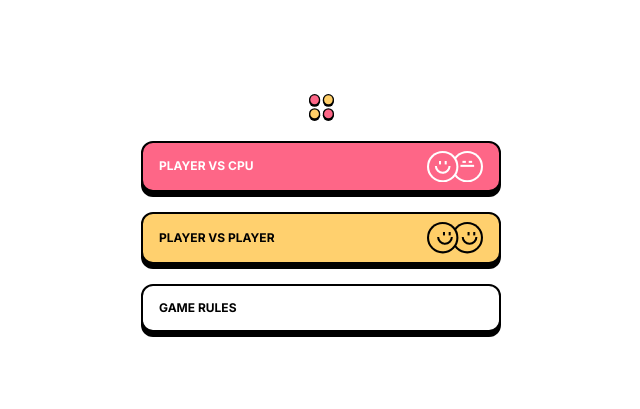
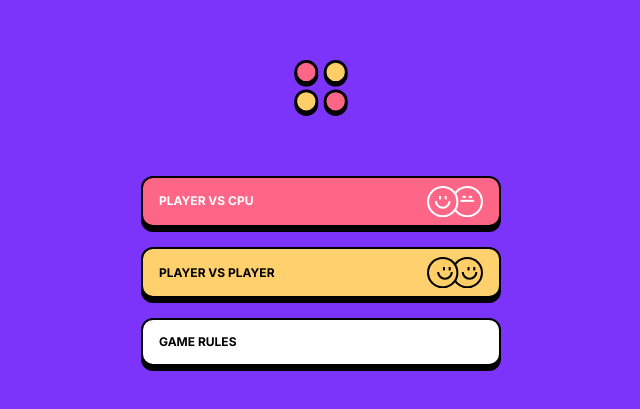
Before and after one commit to aronft/connect4, a Next.js app: page / in a window 1280 px wide. Shown: the part 187-596 px from the top of the page, without its empty margins (319-959 px from the left). Built offline with nearby package versions, Linux system fonts and the light colour scheme.

Commit message:
mend
add logo

```diff
--- a/src/app/layout.tsx
+++ b/src/app/layout.tsx
@@ -1,22 +1,25 @@
-import type { Metadata } from "next";
-import { Inter } from "next/font/google";
-import "./globals.css";
+import type { Metadata } from 'next'
+import { Inter } from 'next/font/google'
+import './globals.css'
+import { cn } from '@/features/core/utils/class-names'
 
-const inter = Inter({ subsets: ["latin"] });
+const inter = Inter({ subsets: ['latin'] })
 
 export const metadata: Metadata = {
-  title: "Create Next App",
-  description: "Generated by create next app",
-};
+    title: 'Create Next App',
+    description: 'Generated by create next app',
+}
 
 export default function RootLayout({
-  children,
+    children,
 }: Readonly<{
-  children: React.ReactNode;
+    children: React.ReactNode
 }>) {
-  return (
-    <html lang="en">
-      <body className={inter.className}>{children}</body>
-    </html>
-  );
+    return (
+        <html lang="en">
+            <body className={cn(inter.className, 'bg-purple-600')}>
+                {children}
+            </body>
+        </html>
+    )
 }
--- a/src/features/core/components/logo.tsx
+++ b/src/features/core/components/logo.tsx
@@ -1,7 +1,19 @@
-import Image from "next/image";
+import Image from 'next/image'
 
-import logo from "@/assets/logo.svg";
+import logo from '@/assets/logo.svg'
+import React from 'react'
+import { cn } from '@/features/core/utils/class-names'
 
-export const Logo = () => {
-  return <Image src={logo} width={25} height={25} alt="Logo of connect4" />;
-};
+interface LogoProps extends React.ComponentProps<'image'> {}
+
+export const Logo = ({ className }: LogoProps) => {
+    return (
+        <Image
+            src={logo}
+            width={25}
+            height={25}
+            alt="Logo of connect4"
+            className={cn(className)}
+        />
+    )
+}
```
